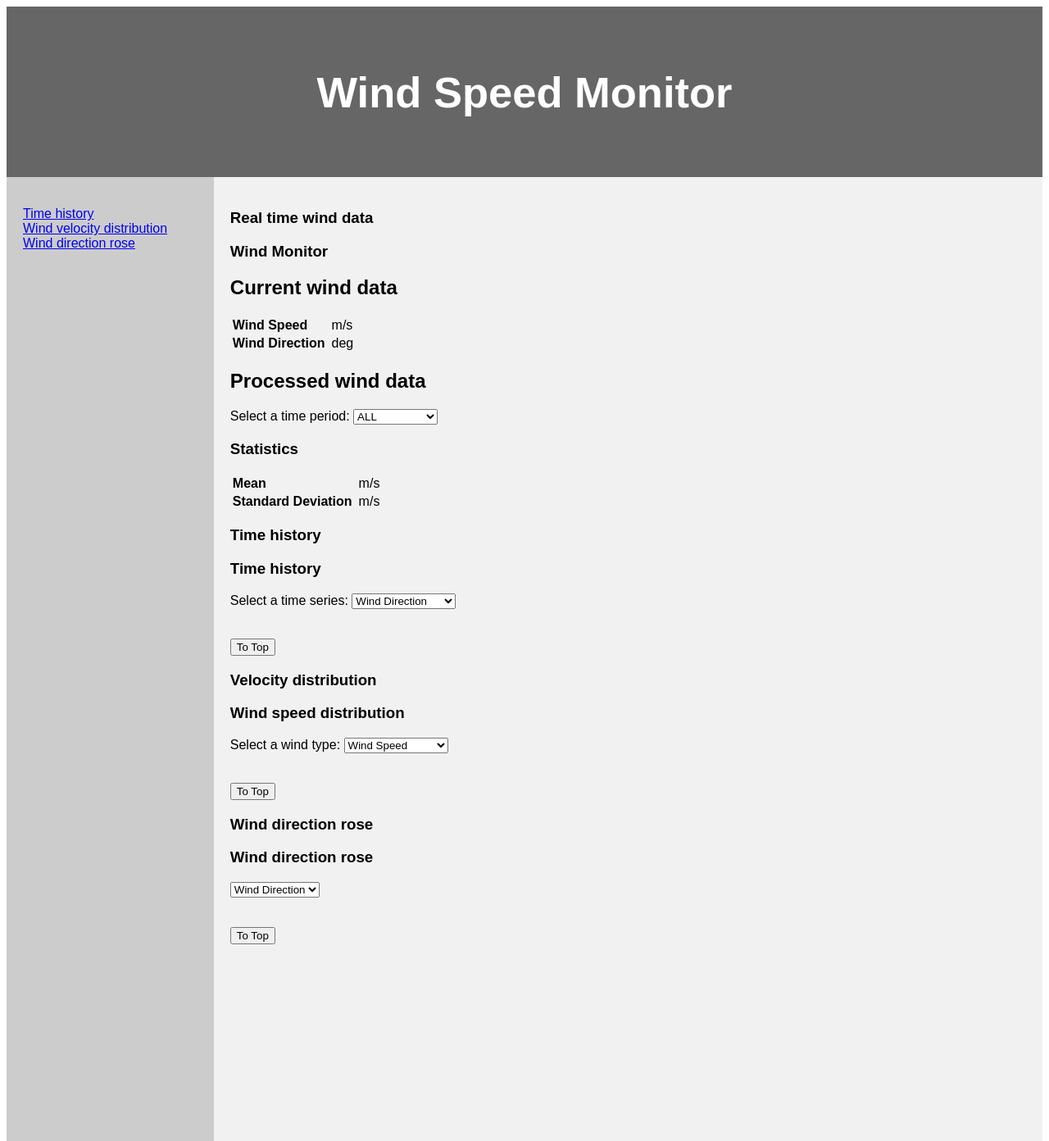
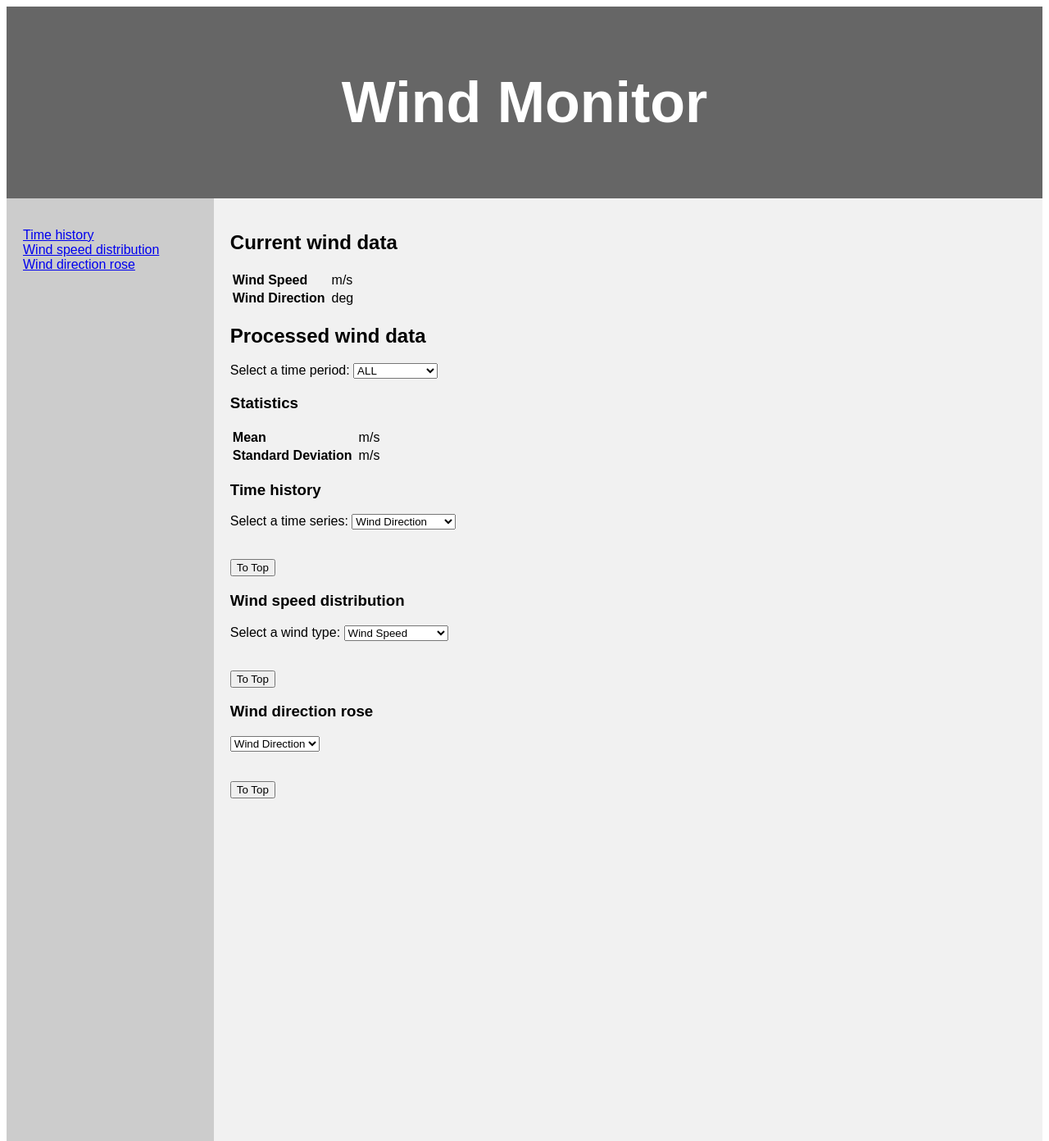
Before and after one commit to yhhe/WindSpeedMonitoring, a Flask app: page / in a window 1280 px wide. Shown: the top 1392 px of the page at 82% size. Run offline with Flask 2, Linux system fonts and the light colour scheme; data that the repository does not hold is empty; parts of the project's set-up code (start-up, migrations or seed data) failed here and were passed over; some libraries are stand-ins or nearby versions.

Commit message:
resolved the conflict after rebasing from the master

```diff
--- a/templates/index.html
+++ b/templates/index.html
@@ -180,14 +180,14 @@
 </head>
 
 <header>
-  <h2>Wind Speed Monitor</h2>
+  <h1>Wind Monitor</h1>
 </header>
 
 <section>
   <nav>
     <ul>
       <li><a href="#tHis">Time history</a></li>
-      <li><a href="#hist">Wind velocity distribution</a></li>
+      <li><a href="#hist">Wind speed distribution</a></li>
       <li><a href="#rose">Wind direction rose</a></li>
     </ul>
   </nav>
@@ -195,9 +195,6 @@
 
 
 <article>
-    <h1>Real time wind data</h1>
-<body>
-    <h1>Wind Monitor</h1>
     <h2>Current wind data</h2>
     <table>
         <tbody>
@@ -224,7 +221,6 @@
     </select>
 
     <h3>Statistics</h3>
-
     <table>
         <tbody>
             <tr>
@@ -241,8 +237,6 @@
     </table>
 
     <div id='tHis'><a name='tHis'></a></div>
-    <h1>Time history</h1>
-
     <h3>Time history</h3>
     <div>
         <td>Select a time series: </td>
@@ -258,7 +252,6 @@
 
 
     <div id='hist'><a name='hist'></a></div>
-    <h1>Velocity distribution</h1>
     <h3>Wind speed distribution</h3>
     <div>
         <td>Select a wind type: </td>
@@ -272,15 +265,7 @@
     <button onclick="topFunction()" id="myBtn" title="Go to top">To Top</button>
 
     <div id='rose'><a name='rose'></a></div>
-    <h1>Wind direction rose</h1>
-    <div>
     <h3>Wind direction rose</h3>
-    <!--<div>
-        <p>select a variable</p>
-        <select id=selector3 onchange="drawGraph(this, 'plotimg3')">
-            <option value="RS_Wind Direction">Wind Direction</option>
-        </select>
-    </div>-->
     <div>
         <select id=selector3 onchange="drawGraph(this, 'plotimg3')">
             <option value="RS_Wind Direction">Wind Direction</option>
```
